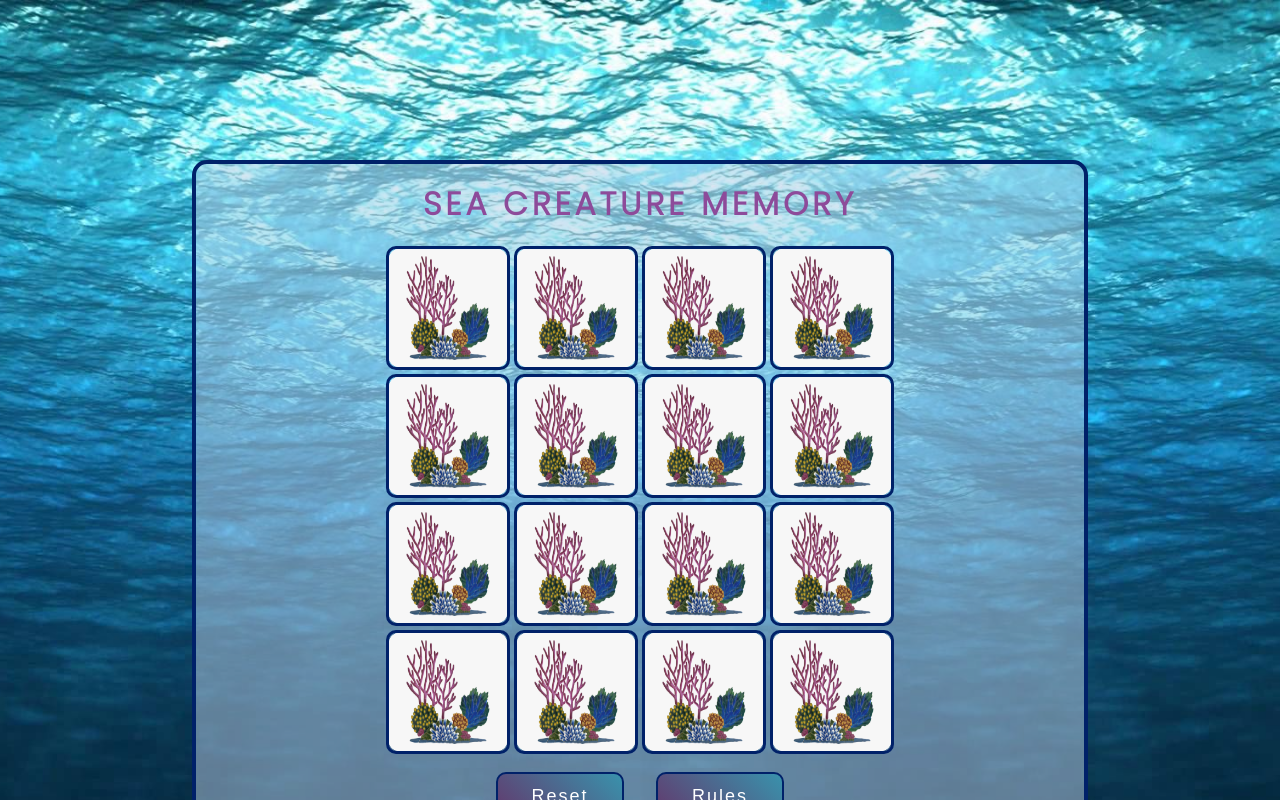
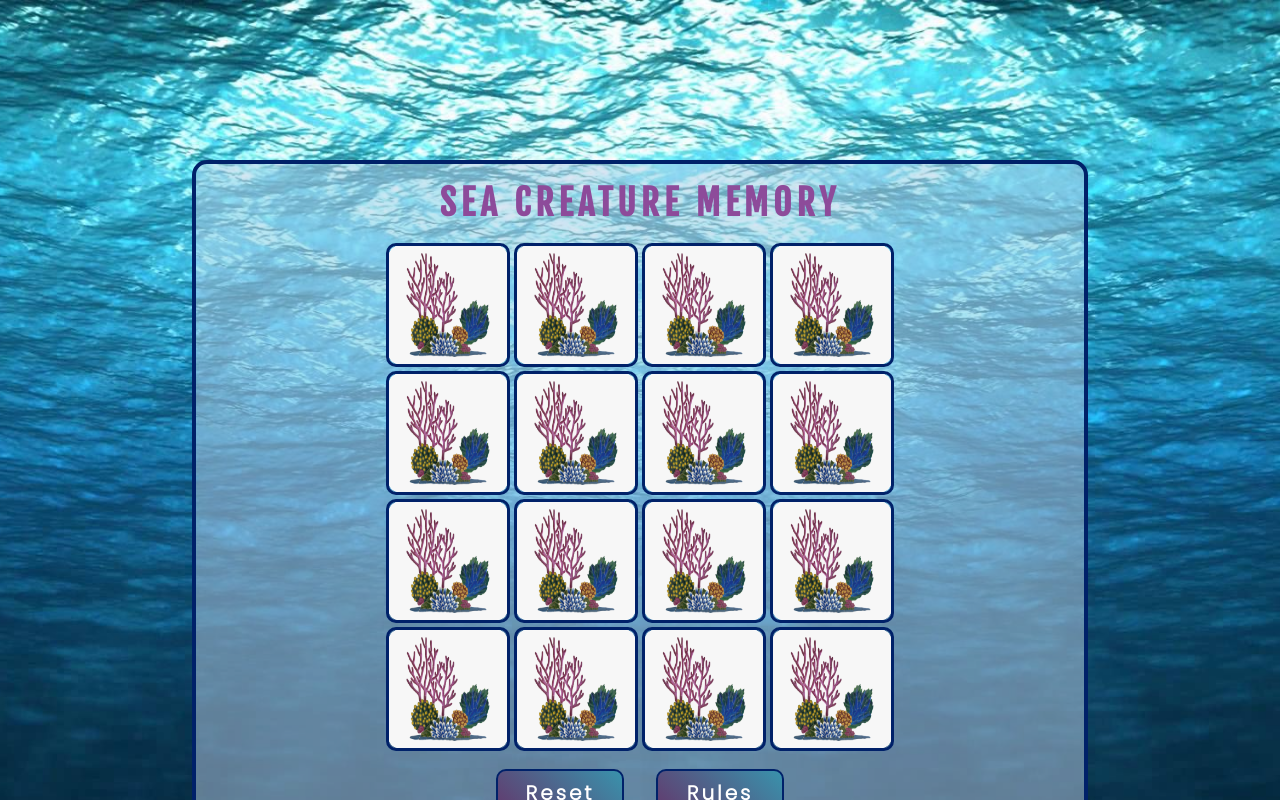
Before and after one commit to Kaylaesmith1/sea-creature-memory-game, a plain HTML site: page index.html in a window 1280 px wide. Both pictures are taken after a click on the button "Reset". Shown: the top 800 px of the page. Drawn offline with Linux system fonts and the light colour scheme.

Commit message:
Finish reset button function; working properly. Tweak CSS.

```diff
--- a/assets/css/style.css
+++ b/assets/css/style.css
@@ -1,4 +1,4 @@
-@import url('https://fonts.googleapis.com/css2?family=Lato:wght@300&family=Poppins:wght@300&family=Roboto+Slab:wght@300&display=swap');
+@import url('https://fonts.googleapis.com/css2?family=Fjalla+One&family=Poppins:wght@300&display=swap');
 
 * {
   margin: 0;
@@ -7,7 +7,7 @@
  }
 
  body {
-    font-family: 'Poppins', sans-serif;
+    font-family: 'Fjalla One', sans-serif;
     background: url('../images/ocean-background.jpeg') no-repeat center center / cover;
     height: 100vh;
 }
@@ -41,9 +41,9 @@
 
 h1 {
     color: #8d4b9a;
-    font-size: 200%;
+    font-size: 220%;
     margin: 1rem;
-    letter-spacing: 4px;
+    letter-spacing: 5px;
     text-align: center;
 }
 
@@ -73,7 +73,6 @@ h1 {
   position: absolute;
 }
 
-  /* don't need these? */
 .card-back {
   backface-visibility: hidden;
   pointer-events: none;
@@ -96,9 +95,11 @@ h1 {
     border-radius: 10px;
     background: linear-gradient(45deg, #63386c, #3992ac);
     color: white;
-  font-size: 18px;
+    font-size: 20px;
     margin: 1rem;
-  letter-spacing: 2px;
+    letter-spacing: 3px;
+    font-family: 'Poppins', sans-serif;
+    font-weight: bolder;
 }
 
 @media screen and (max-width: 750px) {
--- a/assets/js/script.js
+++ b/assets/js/script.js
@@ -1,7 +1,6 @@
 // Create constant variable that will house the cards so we don't have to put them in HTML//
 // could also use querySelector here //
 const board = document.getElementById("board");
-// const resetButton = document.getElementsByClassName("reset");
 const rules = document.getElementsByClassName("instructions");
 
 
@@ -129,7 +128,6 @@ let checkMatch = (event) => {
             cardFlipped.forEach((card) => {
                 card.classList.remove("flipped");
                 card.style.pointerEvents = 'none';
-                // card.classList.add("match");
             });
         } else {
             console.log('no match');
@@ -141,21 +139,16 @@ let checkMatch = (event) => {
     }
 };
 
-//!!OJO!! RESET GAME when click reset button; randomizing cards again doesn't work //
-let startAgain = () => {
-    let cardInfo = randomize();
-    let card = document.querySelectorAll(".card");
-    // let cardFront = document.querySelectorAll(".card-front");
 
-    cardInfo.forEach((item, index) => {
-        card[index].classList.remove("toggle");
+// RESET GAME //
+// Identify button, add eventListener, clear board using empty string, refill board by executing gamboard() again. //
+const resetButton = document.querySelector(".reset");
 
-        // randomize on reset and set pointer events again //
-        card[index].style.pointerEvents = "all";
-        card[index].src = item.img;
-
-    });
-};
+// add click listener to the button
+resetButton.addEventListener("click", () => {
+    board.innerHTML = '';
+    gameboard();
+});
 
 gameboard();
 
--- a/index.html
+++ b/index.html
@@ -20,7 +20,7 @@
     </div>
 
     <div class="buttons">
-        <button class="reset" onclick="startAgain()">Reset</button>
+        <button class="reset">Reset</button>
         <button class="instructions">Rules</button>
     </div>
 </div>
```
Lines whose indentation alone changed are shown as unchanged.
